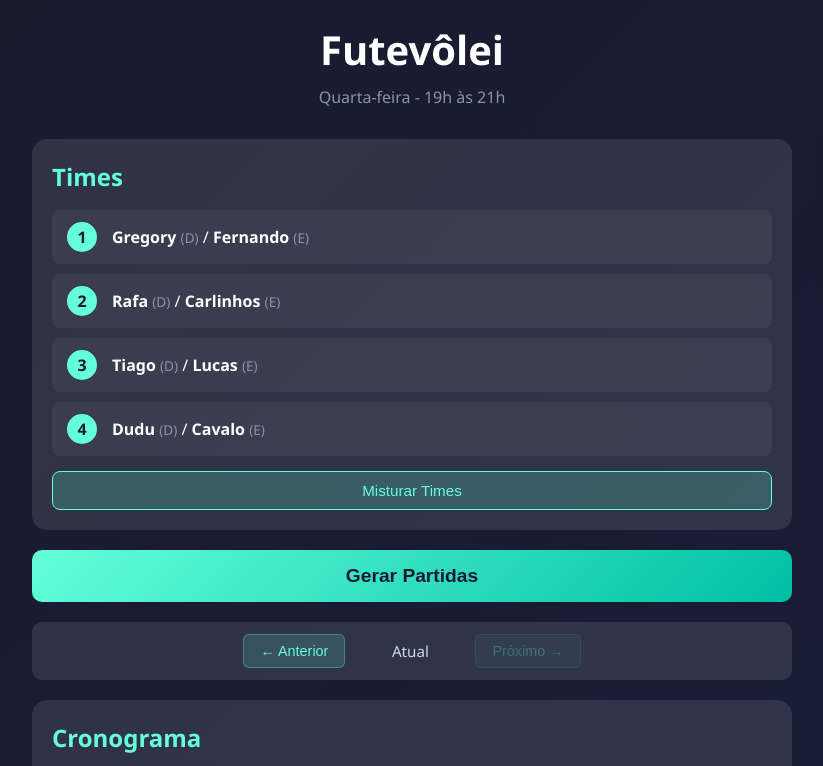
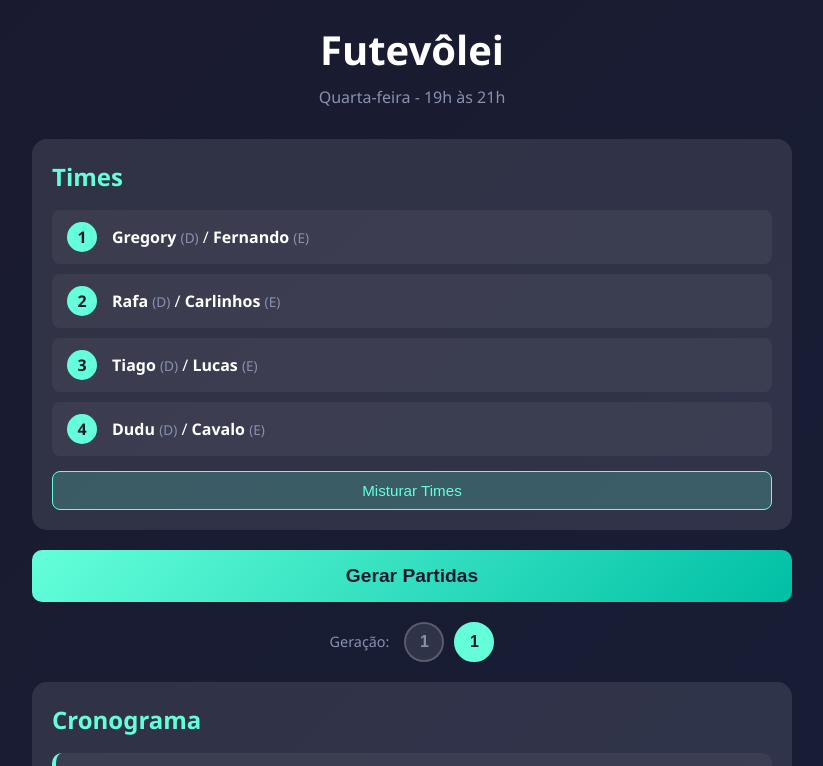
Before and after one commit to RafilxTenfen/ftv, a React (Vite) app: page / in a window 1280 px wide. Shown: the top 766 px of the page, without its empty margins (228-1051 px from the left). Built offline with nearby package versions, Linux system fonts and the light colour scheme.

Commit message:
chore: add geracao for up to 3 recorded values

```diff
--- a/src/App.css
+++ b/src/App.css
@@ -248,38 +248,39 @@ h1 {
   display: flex;
   align-items: center;
   justify-content: center;
-  gap: 15px;
+  gap: 10px;
   margin-bottom: 20px;
-  padding: 12px;
-  background: rgba(255, 255, 255, 0.1);
-  border-radius: 10px;
 }
 
-.btn-nav {
-  padding: 8px 16px;
+.historico-label {
+  color: #8892b0;
   font-size: 0.9em;
-  background: rgba(100, 255, 218, 0.15);
-  color: #64ffda;
-  border: 1px solid rgba(100, 255, 218, 0.3);
-  border-radius: 6px;
+  margin-right: 5px;
+}
+
+.btn-historico {
+  width: 40px;
+  height: 40px;
+  font-size: 1em;
+  background: rgba(255, 255, 255, 0.1);
+  color: #8892b0;
+  border: 2px solid rgba(255, 255, 255, 0.2);
+  border-radius: 50%;
   cursor: pointer;
   transition: all 0.2s;
+  font-weight: bold;
 }
 
-.btn-nav:hover:not(:disabled) {
-  background: rgba(100, 255, 218, 0.25);
+.btn-historico:hover {
+  background: rgba(100, 255, 218, 0.2);
+  border-color: rgba(100, 255, 218, 0.5);
+  color: #64ffda;
 }
 
-.btn-nav:disabled {
-  opacity: 0.3;
-  cursor: not-allowed;
-}
-
-.historico-info {
-  color: #ccd6f6;
-  font-size: 0.95em;
-  min-width: 100px;
-  text-align: center;
+.btn-historico.active {
+  background: #64ffda;
+  color: #1a1a2e;
+  border-color: #64ffda;
 }
 
 @media (max-width: 600px) {
--- a/src/App.jsx
+++ b/src/App.jsx
@@ -113,6 +113,7 @@ function App() {
   const [misturado, setMisturado] = useState(false)
   const [historico, setHistorico] = useState([])
   const [indiceAtual, setIndiceAtual] = useState(0)
+  const [contador, setContador] = useState(0)
 
   const resultadoAtual = historico[indiceAtual] || null
 
@@ -122,7 +123,9 @@ function App() {
   }
 
   const handleGerar = () => {
+    const novoNumero = contador + 1
     const novoResultado = {
+      numero: novoNumero,
       times: { ...times },
       misturado,
       ...gerarPartidas(10)
@@ -132,6 +135,7 @@ function App() {
       return novo
     })
     setIndiceAtual(0)
+    setContador(novoNumero)
   }
 
   const handleMisturar = () => {
@@ -193,25 +197,18 @@ function App() {
         Gerar Partidas
       </button>
 
-      {historico.length > 1 && (
+      {historico.length > 0 && (
         <div className="historico-nav">
-          <button
-            className="btn-nav"
-            onClick={() => setIndiceAtual(i => Math.min(i + 1, historico.length - 1))}
-            disabled={indiceAtual >= historico.length - 1}
-          >
-            ← Anterior
-          </button>
-          <span className="historico-info">
-            {indiceAtual === 0 ? 'Atual' : `Versão ${historico.length - indiceAtual}/${historico.length}`}
-          </span>
-          <button
-            className="btn-nav"
-            onClick={() => setIndiceAtual(i => Math.max(i - 1, 0))}
-            disabled={indiceAtual <= 0}
-          >
-            Próximo →
-          </button>
+          <span className="historico-label">Geração:</span>
+          {[...historico].reverse().map((item, i) => (
+            <button
+              key={item.numero}
+              className={`btn-historico ${indiceAtual === historico.length - 1 - i ? 'active' : ''}`}
+              onClick={() => setIndiceAtual(historico.length - 1 - i)}
+            >
+              {item.numero}
+            </button>
+          ))}
         </div>
       )}
 
```
